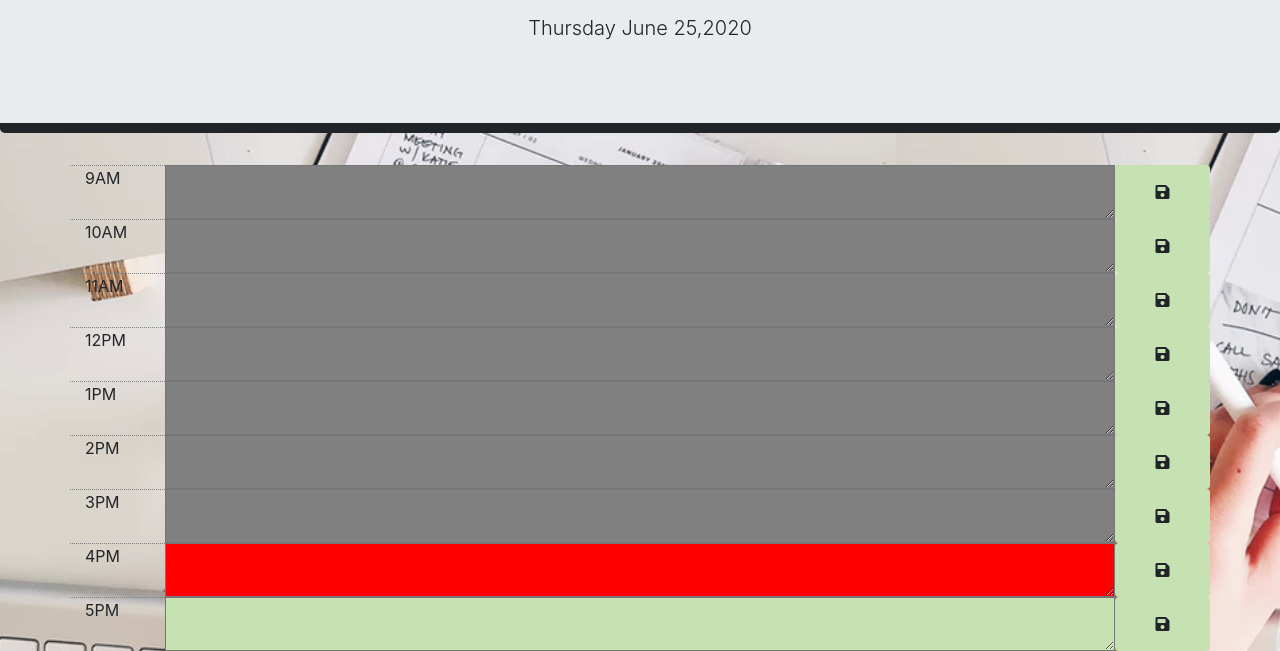
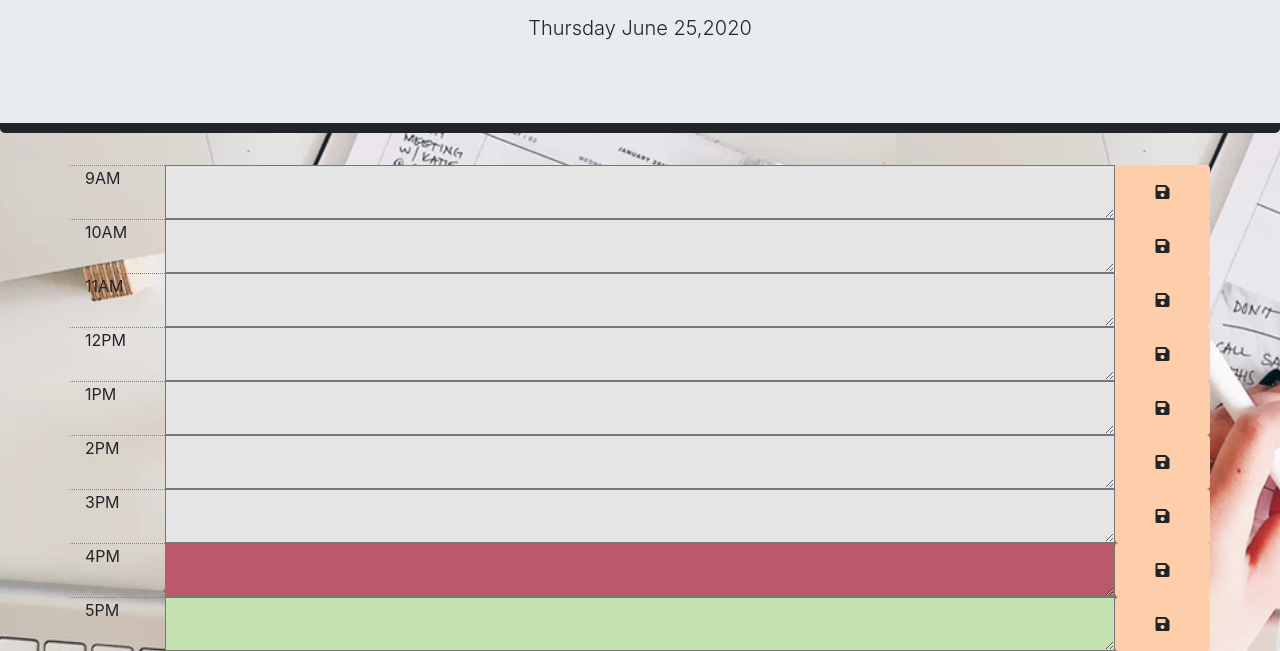
Before and after one commit to zfrakes/Day-Planner, a plain HTML site: page index.html in a window 1280 px wide. Shown: the part 191-842 px from the top of the page. Drawn offline with nearby package versions, Linux system fonts and the light colour scheme.

Commit message:
updates on colors

```diff
--- a/script.js
+++ b/script.js
@@ -30,14 +30,14 @@ $(document).ready(function() {
   var hourDivs = $("[id^=hour-]");
   $.each(hourDivs, function(index, value) {
 
-    var color = "grey";
+    var color = "e5e5e5";
     var id = parseInt(
       $(value)
         .attr("id")
         .replace("hour-", "")
     );
     if (id === currentHour) {
-      color = "red";
+      color = "bb596b";
     }
     if (id > currentHour) {
       color = "c7e2b2";
--- a/style.css
+++ b/style.css
@@ -1,5 +1,5 @@
 .saveBtn {
-    background-color:#c7e2b2;
+    background-color:#feceab;
   }
   .jumbotron {
     text-align: center;
```
